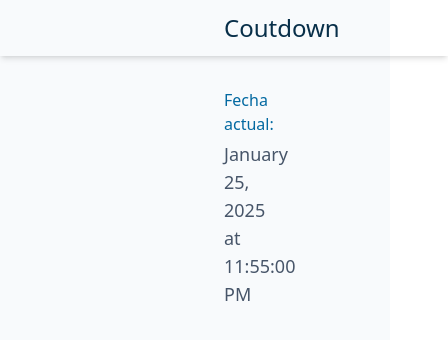
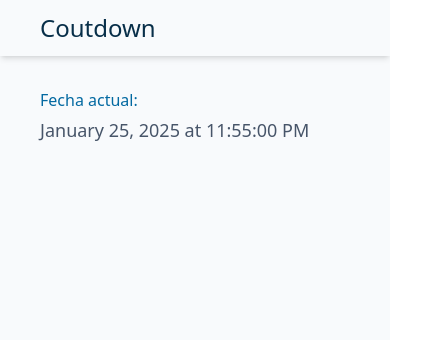
Before and after one commit to franlopezm/countdown, a React (Vite) app: page /#/ in a window 390 px wide. Shown: the top 340 px of the page, 448 px wide, since content can reach past the window. Built offline with nearby package versions, Linux system fonts and the light colour scheme.

Commit message:
feat: Add breakpoint for responsive design

```diff
--- a/src/components/App.tsx
+++ b/src/components/App.tsx
@@ -3,10 +3,10 @@ import DateContainer from './DateContainer'
 function App() {
   return (
     <div className='bg-slate-50 w-full h-screen'>
-      <div className='px-56 py-3 text-2xl font-medium shadow-md text-sky-950'>
+      <div className='px-10 md:px-32 xl:px-36 2xl:px-52 py-3 text-2xl font-medium shadow-md text-sky-950'>
         Coutdown
       </div>
-      <div className='px-56 py-8'>
+      <div className='px-10 md:px-32 xl:px-36 2xl:px-52 py-8'>
         <DateContainer />
       </div>
     </div>
```
